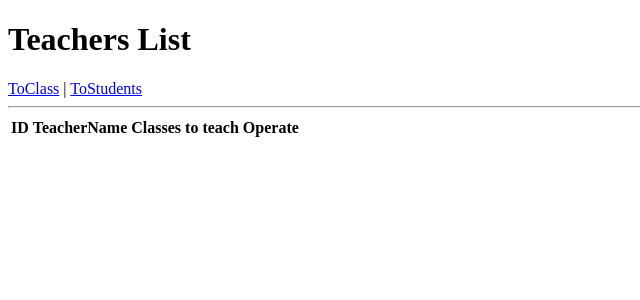
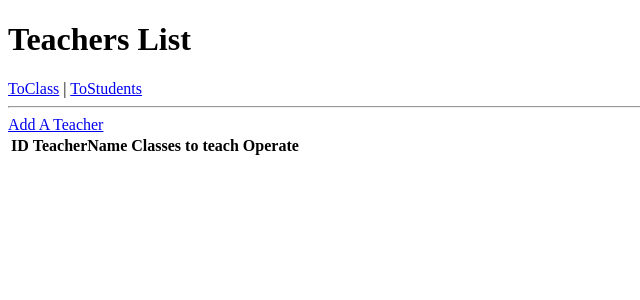
Before and after one commit to Airseai6/Django_learn, a Django app: page /teachers/ in a window 1280 px wide. Shown: the top 300 px of the page, without its empty margins (0-640 px from the left). Run offline with Django 3.2, Linux system fonts and the light colour scheme; data comes from the database, SQL or seed files in the repository; data that the repository does not hold is empty.

Commit message:
Signed-off-by: littleStone <1042536516@qq.com>

```diff
--- a/django_demo05/s4day65/app01/views.py
+++ b/django_demo05/s4day65/app01/views.py
@@ -201,3 +201,7 @@ def teachers(request):
             result[tid] = {'tid':row['tid'], 'name':row['name'], 'titles':[row['title'],]}
 
     return render(request, 'teacher.html', {'teacher_list':result.values})
+
+
+def add_teacher(request):
+    pass
--- a/django_demo05/s4day65/s4day65/urls.py
+++ b/django_demo05/s4day65/s4day65/urls.py
@@ -36,4 +36,5 @@ urlpatterns = [
     path('modal_edit_student/', views.modal_edit_student),
 
     path('teachers/', views.teachers),
+    path('add_teacher/', views.add_teacher),
 ]
--- a/django_demo05/s4day65/templates/teacher.html
+++ b/django_demo05/s4day65/templates/teacher.html
@@ -11,6 +11,7 @@
         |
         <a href="/students">ToStudents</a>
         <hr>
+        <a href="/add_teacher">Add A Teacher</a>
     </div>
     <table>
         <thead>
```
